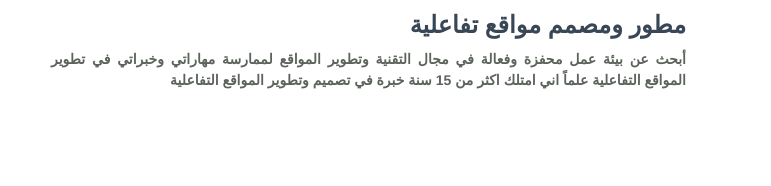
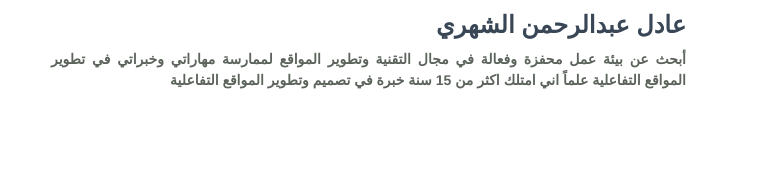
Before and after one commit to adel1415/adel1415.github.io, a plain HTML site: page index.html in a window 1280 px wide. Shown: the part 328-514 px from the top of the page, 509-1280 px from the left. Drawn offline with nearby package versions, Linux system fonts and the light colour scheme; a web font is replaced by a local one.

Commit message:
Update index.html

```diff
--- a/index.html
+++ b/index.html
@@ -29,7 +29,7 @@
                 <h1>Adel Alshehri</h1>
             </div>
             <div>
-                <h3>مطور ومصمم مواقع تفاعلية</h3>
+                <h3>عادل عبدالرحمن الشهري</h3>
             </div>
             <div>
                 <h5>أبحث عن بيئة عمل محفزة وفعالة في مجال التقنية وتطوير المواقع لممارسة مهاراتي وخبراتي في تطوير المواقع التفاعلية علماً اني امتلك اكثر من 15 سنة خبرة في تصميم وتطوير المواقع التفاعلية </h5>
```
